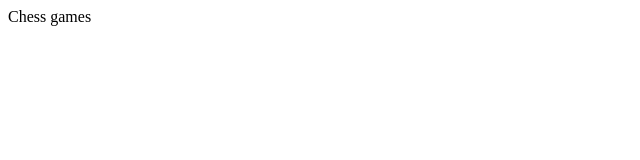
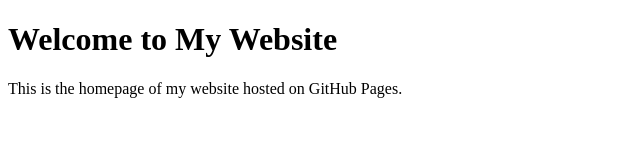
Before and after one commit to 510051/LEAD-program, a plain HTML site: page index.html in a window 1280 px wide. Shown: the whole page, without its empty margins (0-640 px from the left). Drawn offline with Linux system fonts and the light colour scheme.

Commit message:
Update index.html

```diff
--- a/index.html
+++ b/index.html
@@ -1,2 +1,12 @@
 <!DOCTYPE html>
-<head>Chess games</head>
+<html lang="en">
+<head>
+    <meta charset="UTF-8">
+    <meta name="viewport" content="width=device-width, initial-scale=1.0">
+    <title>Your Site Title</title>
+</head>
+<body>
+    <h1>Welcome to My Website</h1>
+    <p>This is the homepage of my website hosted on GitHub Pages.</p>
+</body>
+</html>
```
